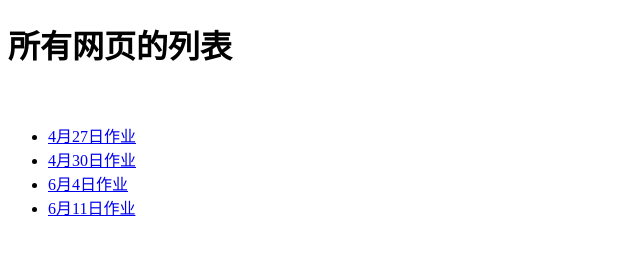
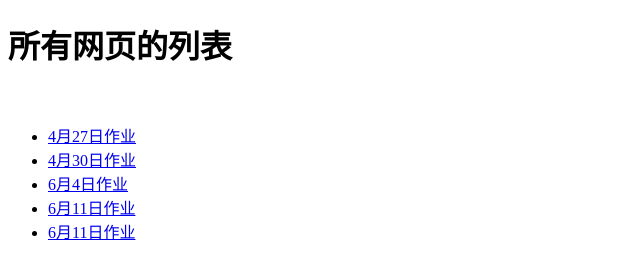
Before and after one commit to shangxsm/shangxsm.github.io, a plain HTML site: page index.html in a window 1280 px wide. Shown: the whole page, without its empty margins (0-640 px from the left). Drawn offline with Linux system fonts and the light colour scheme.

Commit message:
更新主页

```diff
--- a/index.html
+++ b/index.html
@@ -13,6 +13,7 @@
 <li><a href="20200430-01.html">4月30日作业</a></li>
 <li><a href="baidu\index.html">6月4日作业</a></li>
 <li><a href="baidu2\index.html">6月11日作业</a></li>
+<li><a href="bootstrap\index.html">6月11日作业</a></li>
 </ul>
 
 </body>
```
